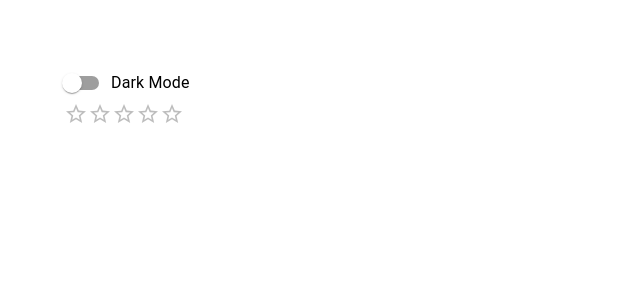
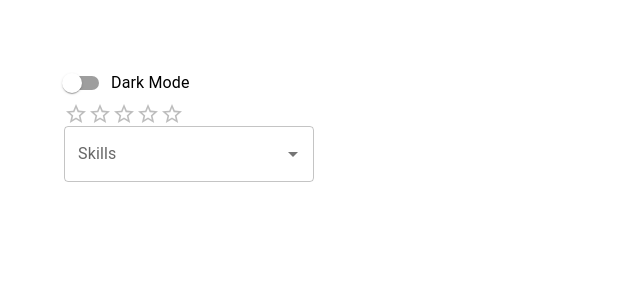
Before and after one commit to devhasheburrahman/material-ui-practices, a React (Create React App) app: page / in a window 1280 px wide. Shown: the top 300 px of the page, without its empty margins (0-640 px from the left). Built offline with nearby package versions, Linux system fonts and the light colour scheme.

Commit message:
autoComplate

```diff
--- a/src/App.tsx
+++ b/src/App.tsx
@@ -1,5 +1,6 @@
 
 import './App.css';
+import { MuiAutoComplete } from './Components/MuiAutoComplete';
 import { MuiCheckBox } from './Components/MuiCheckBox';
 import { MuiPhotoUploding } from './Components/MuiPhotoUploding';
 import { MuiRadioButton } from './Components/MuiRadioButton';
@@ -22,6 +23,7 @@
       <MuiCheckBox /> */}
       <MuiSwitch />
       <MuiRating />
+      <MuiAutoComplete  />
     </div>
   );
 }
--- /dev/null
+++ b/src/Components/MuiAutoComplete.tsx
@@ -0,0 +1,23 @@
+import { Stack, Autocomplete, TextField } from "@mui/material"
+import { useState } from "react"
+
+const skills = ['html', 'css', 'javaScript', 'typescript', 'react']
+
+export const MuiAutoComplete = () => {
+  const [value, setValue] = useState<string | null>(null)
+
+  // console.log(value);
+
+  return (
+    <Stack spacing={2} width='250px'>
+      <Autocomplete
+        options={skills}
+        renderInput={(params) =>
+          <TextField {...params} label="Skills" />}
+        value={value}
+        onChange={(event: any, newValue: string | null) => setValue(newValue)}
+      />
+
+    </Stack>
+  )
+}
```
Also changed, not shown: src/Components/MuiBox.tsx (added, +7 -0 lines).
